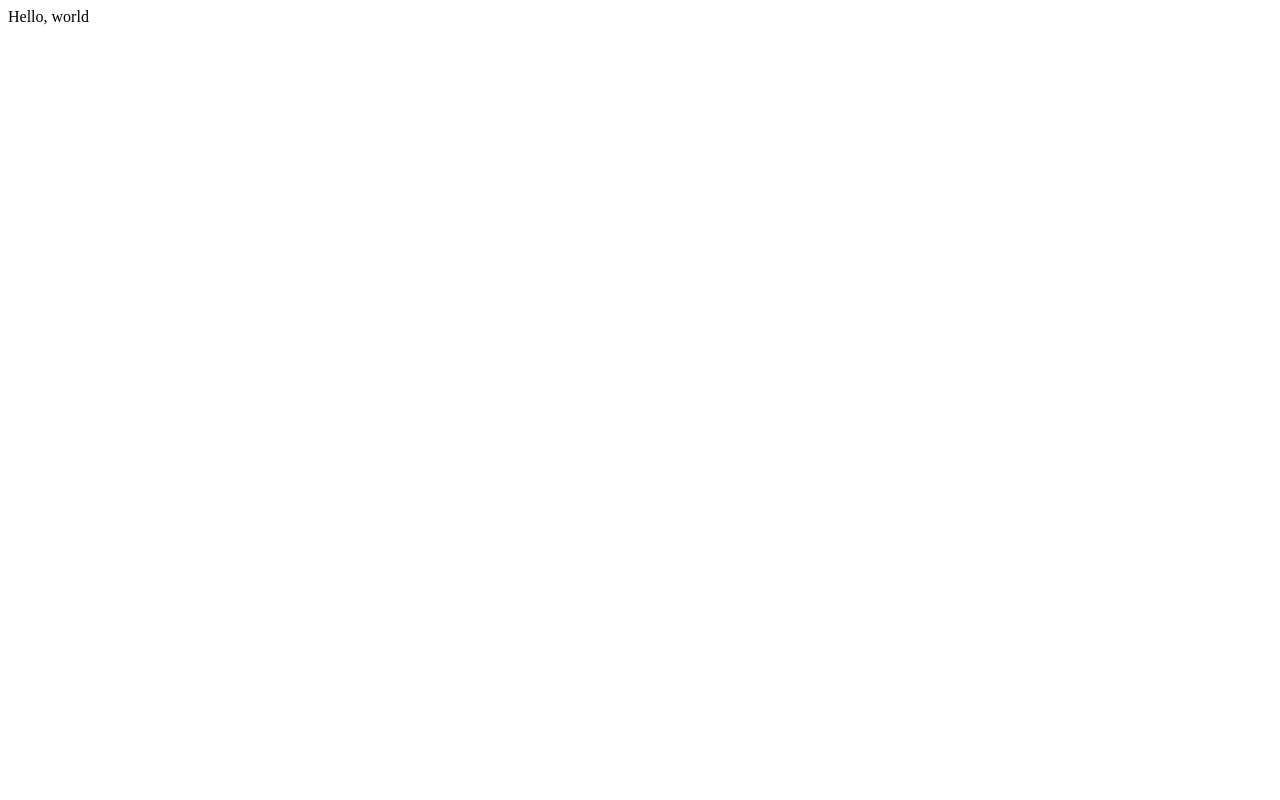
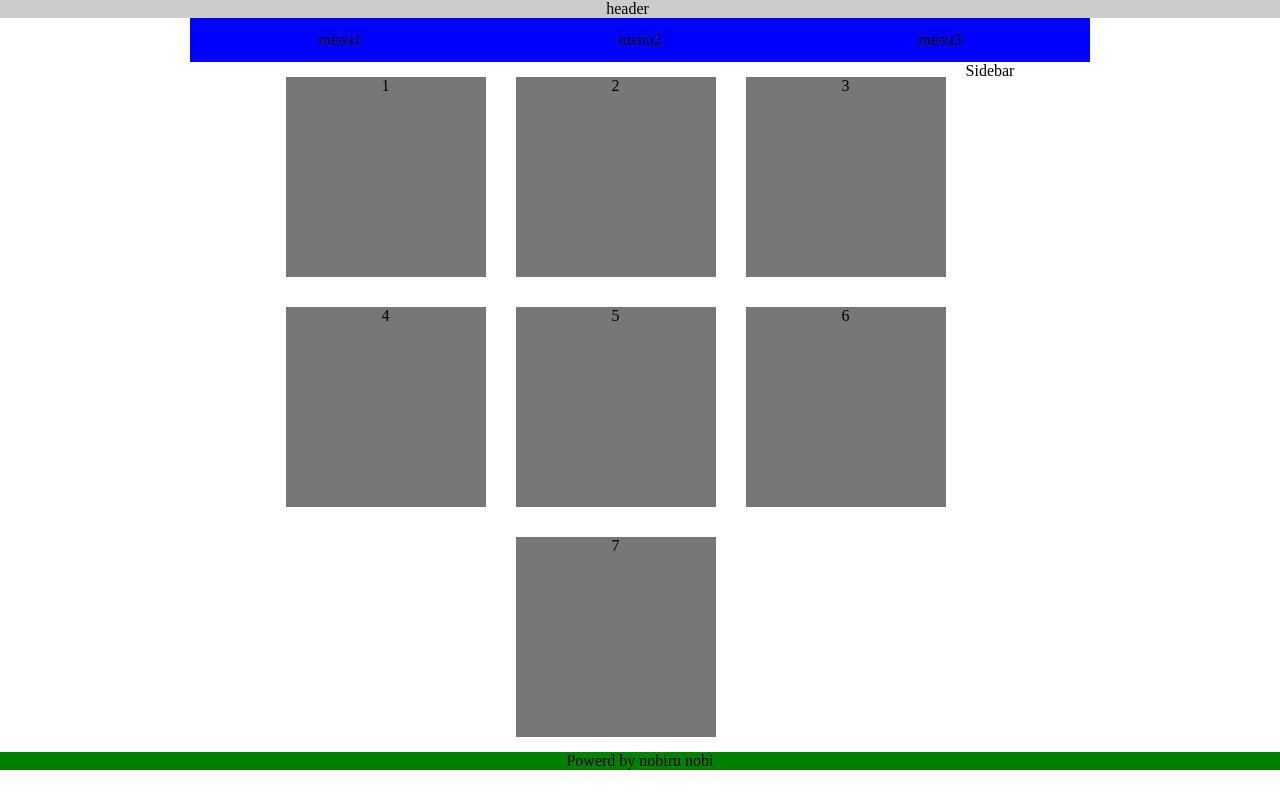
Before and after one commit to haradashinya/flex, a plain HTML site: page layout.html in a window 1280 px wide. Drawn offline with Linux system fonts and the light colour scheme.

Commit message:
add layout.html

```diff
--- a/layout.css
+++ b/layout.css
@@ -0,0 +1,56 @@
+body {
+	margin: 0 ;
+	padding: 0;
+}
+.flexbox {
+	display: -webkit-flex;
+	-webkit-flex-direction: row;
+	-webkit-flex-wrap: wrap;
+	-webkit-justify-content: center;
+	height: auto;
+}
+.wrap {
+	-webkit-flex-wrap: wrap;
+}
+.nowrap {
+	-webkit-flex-wrap: nowrap;
+}
+
+#main {
+	width: 700px;
+}
+
+.flexbox > .item{
+
+	text-align: center;
+	width: 200px;
+	height: 200px;
+	background: #777;
+	margin: 15px;
+	box-sizing: border-box;
+
+}
+nav div {
+	width: 300px;
+	height: 44px;
+	line-height: 44px;
+	background: blue;
+	text-align: center;
+}
+@media screen and (max-width: 480px){
+	#sidebar {
+		display: none;
+	}
+
+}
+
+header {
+	background: #ccc;
+}
+header div {
+	padding-right: 25px;
+
+}
+footer {
+	background: green;
+}
--- a/layout.html
+++ b/layout.html
@@ -1,10 +1,37 @@
 <!doctype html>
 <html>
 <head>
-
-
+	<link rel="stylesheet" href="layout.css"/>
 </head>
 <body>
-Hello, world
+	<header class="flexbox wrap">
+		<div>header</div>
+	</header>
+
+	<aside>
+		<nav class="flexbox nowrap">
+			<div>menu1</div>
+			<div>menu2</div>
+			<div>menu3</div>
+		</nav>
+	</aside>
+	<div class="flexbox wrap">
+		<div id="main" class="flexbox wrap">
+			<div class='item'>1</div>
+			<div class="item">2</div>
+			<div class="item">3</div>
+			<div class="item">4</div>
+			<div class="item">5</div>
+			<div class="item">6</div>
+			<div class="item">7</div>
+		</div>
+		<div id="sidebar" class="flexbox wrap">
+			Sidebar
+		</div>
+	</div>
+
+	<footer class="flexbox wrap">
+	Powerd by nobiru nobi
+	</footer>
 </body>
 </html>
```
